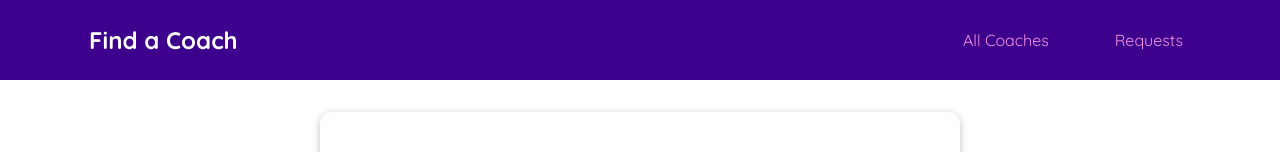
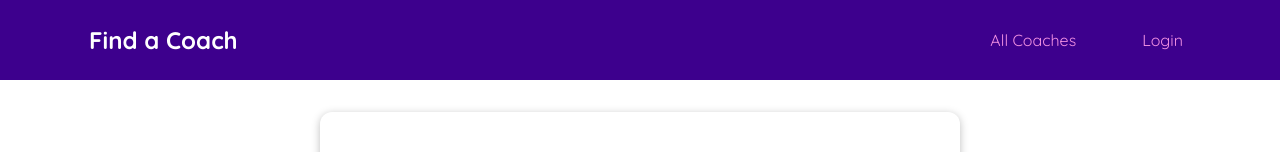
Before and after one commit to VisheshSingh/coachFinderVue, a Vue app: page /coaches/c1/contact in a window 1280 px wide. Shown: the top 152 px of the page. Built offline with nearby package versions, Linux system fonts and the light colour scheme.

Commit message:
Updating the UI Based on Auth State

```diff
--- a/src/components/layout/TheHeader.vue
+++ b/src/components/layout/TheHeader.vue
@@ -4,14 +4,25 @@
       <h1><router-link to="/">Find a Coach</router-link></h1>
       <ul>
         <li><router-link to="/coaches">All Coaches</router-link></li>
-        <li><router-link to="/requests">Requests</router-link></li>
+        <li v-if="isLoggedIn">
+          <router-link to="/requests">Requests</router-link>
+        </li>
+        <li v-else><router-link to="/auth">Login</router-link></li>
       </ul>
     </nav>
   </header>
 </template>
 
 <script>
-export default {};
+import { mapGetters } from 'vuex';
+export default {
+  computed: {
+    ...mapGetters('auth', ['isAuthenticated']),
+    isLoggedIn() {
+      return this.isAuthenticated;
+    }
+  }
+};
 </script>
 
 <style scoped>
--- a/src/pages/coaches/CoachesList.vue
+++ b/src/pages/coaches/CoachesList.vue
@@ -9,7 +9,11 @@
     <base-card>
       <div class="controls">
         <base-button mode="outline" @click="loadCoaches">Refresh</base-button>
-        <base-button v-if="!isCoach && !isLoading" link to="/register"
+        <base-button link to="/auth" v-if="!isLoggedIn">Login</base-button>
+        <base-button
+          v-if="isLoggedIn && !isCoach && !isLoading"
+          link
+          to="/register"
           >Register a Coach</base-button
         >
       </div>
@@ -51,6 +55,10 @@
   },
   computed: {
     ...mapGetters('coaches', ['coaches', 'isCoach', 'hasCoaches']),
+    ...mapGetters('auth', ['isAuthenticated']),
+    isLoggedIn() {
+      return this.isAuthenticated;
+    },
     filteredCoaches() {
       return this.coaches.filter(coach => {
         if (this.activeFilters.frontend && coach.areas.includes('frontend')) {
--- a/src/store/modules/auth/getters.js
+++ b/src/store/modules/auth/getters.js
@@ -4,5 +4,8 @@
   },
   userId(state) {
     return state.userId;
+  },
+  isAuthenticated(state) {
+    return !!state.token;
   }
 };
--- a/src/store/modules/coaches/getters.js
+++ b/src/store/modules/coaches/getters.js
@@ -7,7 +7,7 @@
   },
   isCoach(_, getters, _2, rootGetters) {
     const coaches = getters.coaches;
-    const userId = rootGetters.getUserId;
+    const userId = rootGetters['auth/userId'];
     return coaches.some(coach => coach.id === userId);
   }
 };
```
